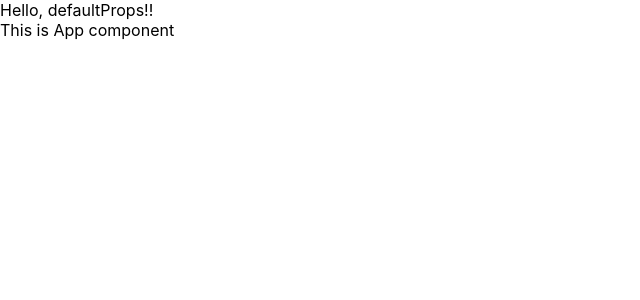
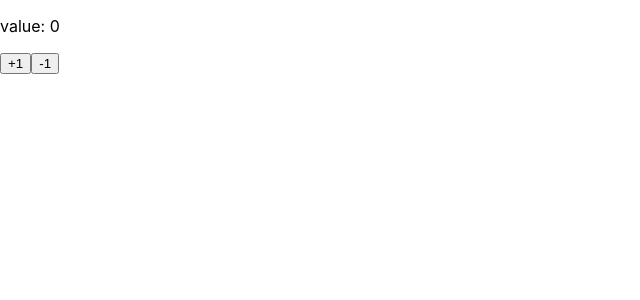
Before and after one commit to high-g/react-ts, a React (Create React App) app: page / in a window 1280 px wide. Shown: the top 300 px of the page, without its empty margins (0-640 px from the left). Built offline with nearby package versions, Linux system fonts and the light colour scheme.

Commit message:
Update useState

```diff
--- a/src/App.tsx
+++ b/src/App.tsx
@@ -1,3 +1,4 @@
+import Counter from './Counter'
 interface AppProps {
   message?: string
   description?: string
@@ -6,9 +7,7 @@ interface AppProps {
 const App: React.FunctionComponent<AppProps> = ({ message, description }) => {
   return (
     <div>
-      {message}
-      <br />
-      {description}
+      <Counter />
     </div>
   )
 }
--- /dev/null
+++ b/src/Counter.tsx
@@ -0,0 +1,31 @@
+import { useState } from 'react'
+
+const Counter: React.FC<{}> = () => {
+  const [value, setValue] = useState<number>(0)
+
+  const clickHandler = (num: number): void => {
+    setValue(value + num)
+  }
+
+  return (
+    <div>
+      <p>value: {value}</p>
+      <button
+        onClick={() => {
+          clickHandler(1)
+        }}
+      >
+        +1
+      </button>
+      <button
+        onClick={() => {
+          clickHandler(-1)
+        }}
+      >
+        -1
+      </button>
+    </div>
+  )
+}
+
+export default Counter
```
